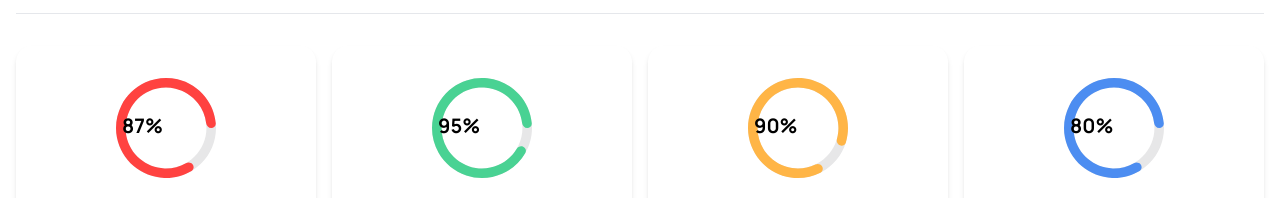
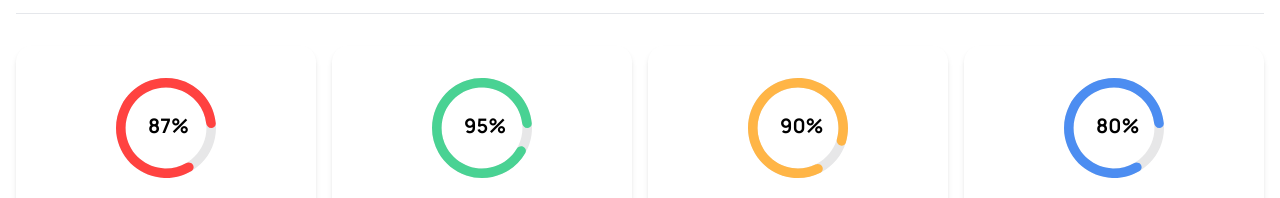
Before and after one commit to AbuTaher31/B9-3_Assingment, a plain HTML site: page index.html in a window 1280 px wide. Shown: the part 754-952 px from the top of the page. Drawn offline with nearby package versions, Linux system fonts and the light colour scheme.

Commit message:
style fixed

```diff
--- a/index.html
+++ b/index.html
@@ -173,7 +173,7 @@
           <div class="card p-8 bg[#F4F4F4] shadow-md">
             <img class="w-[100px] h-[100px] m-auto relative" src="./Images/Group 9 (3).svg" alt="loading..">
 
-              <p class="absolute top-[66px] left-[222px] lg:left-[106px] text-xl font-bold text-black w-2">87%</p>
+              <p class="absolute top-[66px] left-[222px] lg:left-[132px] text-xl font-bold text-black w-2">87%</p>
 
              <div class="card-body justify-center">
                <h2 class="text-md font-bold text-black">Prayer Facility</h2>
@@ -183,7 +183,7 @@
 
            <div class="card p-8 bg[#F4F4F4] shadow-md">
             <img class="w-[100px] h-[100px] m-auto" src="./Images/Group 9 (2).svg" alt="loading..">
-            <p class="absolute top-[66px] left-[222px] lg:left-[106px] text-xl font-bold text-black">95%</p>
+            <p class="absolute top-[66px] left-[222px] lg:left-[132px] text-xl font-bold text-black">95%</p>
 
              <div class="card-body justify-center">
                <h2 class="text-md font-bold text-black ">Experienced Coach</h2>
@@ -192,7 +192,7 @@
            </div>
            <div class="card p-8 bg[#F4F4F4] shadow-md">
             <img class="w-[100px] h-[100px] m-auto" src="./Images/Group 9 (1).svg" alt="loading..">
-            <p class="absolute top-[66px] left-[222px] lg:left-[106px] text-xl font-bold text-black">90%</p>
+            <p class="absolute top-[66px] left-[222px] lg:left-[132px] text-xl font-bold text-black">90%</p>
 
              <div class="card-body justify-center">
                <h2 class="text-md font-bold text-black">Senior Player</h2>
@@ -202,7 +202,7 @@
 
            <div class="card p-8 bg[#F4F4F4] shadow-md">
             <img class="w-[100px] h-[100px] m-auto" src="./Images/Group 9.svg" alt="loading..">
-            <p class="absolute top-[66px] left-[222px] lg:left-[106px] text-xl font-bold text-black">80%</p>
+            <p class="absolute top-[66px] left-[222px] lg:left-[132px] text-xl font-bold text-black">80%</p>
 
              <div class="card-body justify-center">
                <h2 class="text-md font-bold text-black">Training Ground</h2>
```
